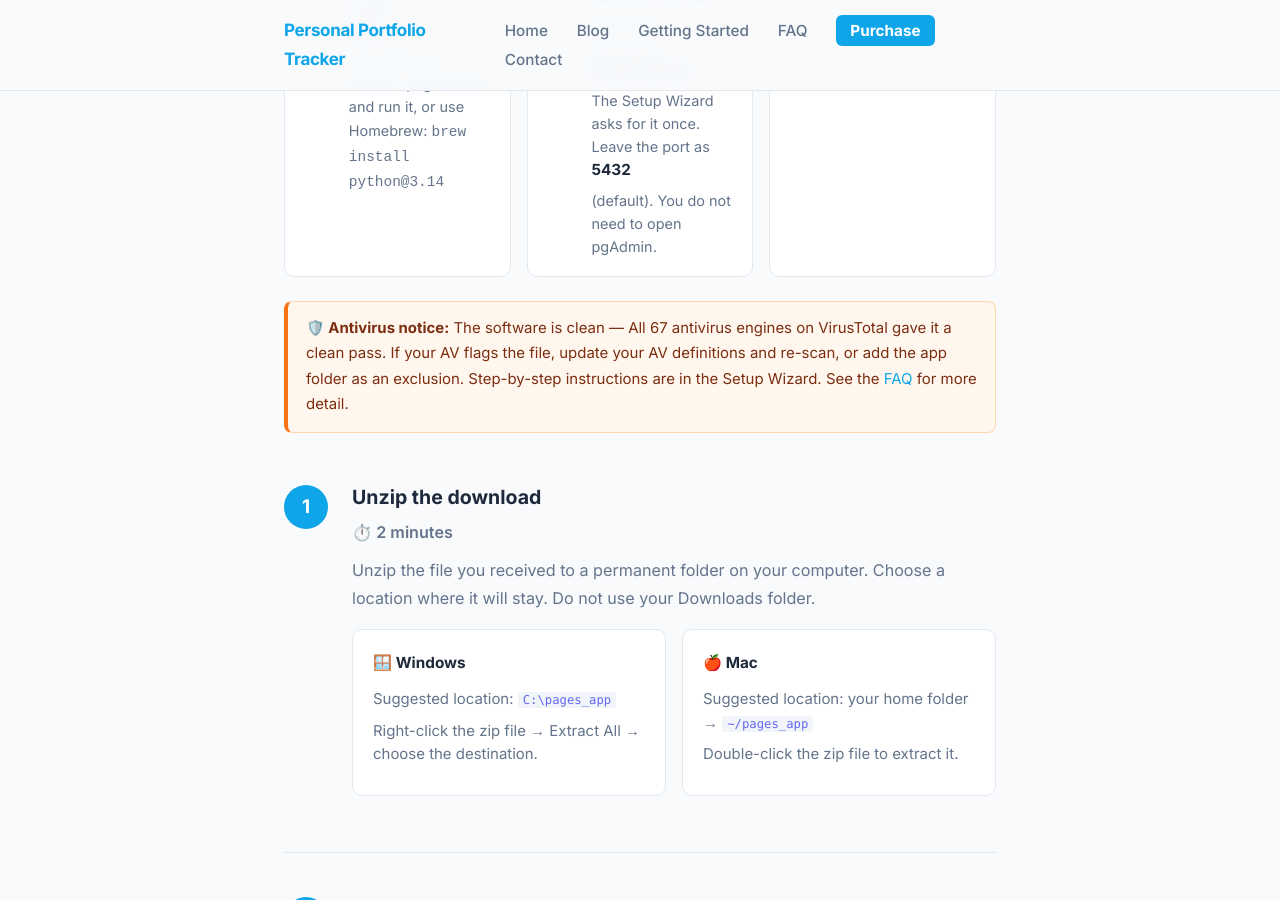
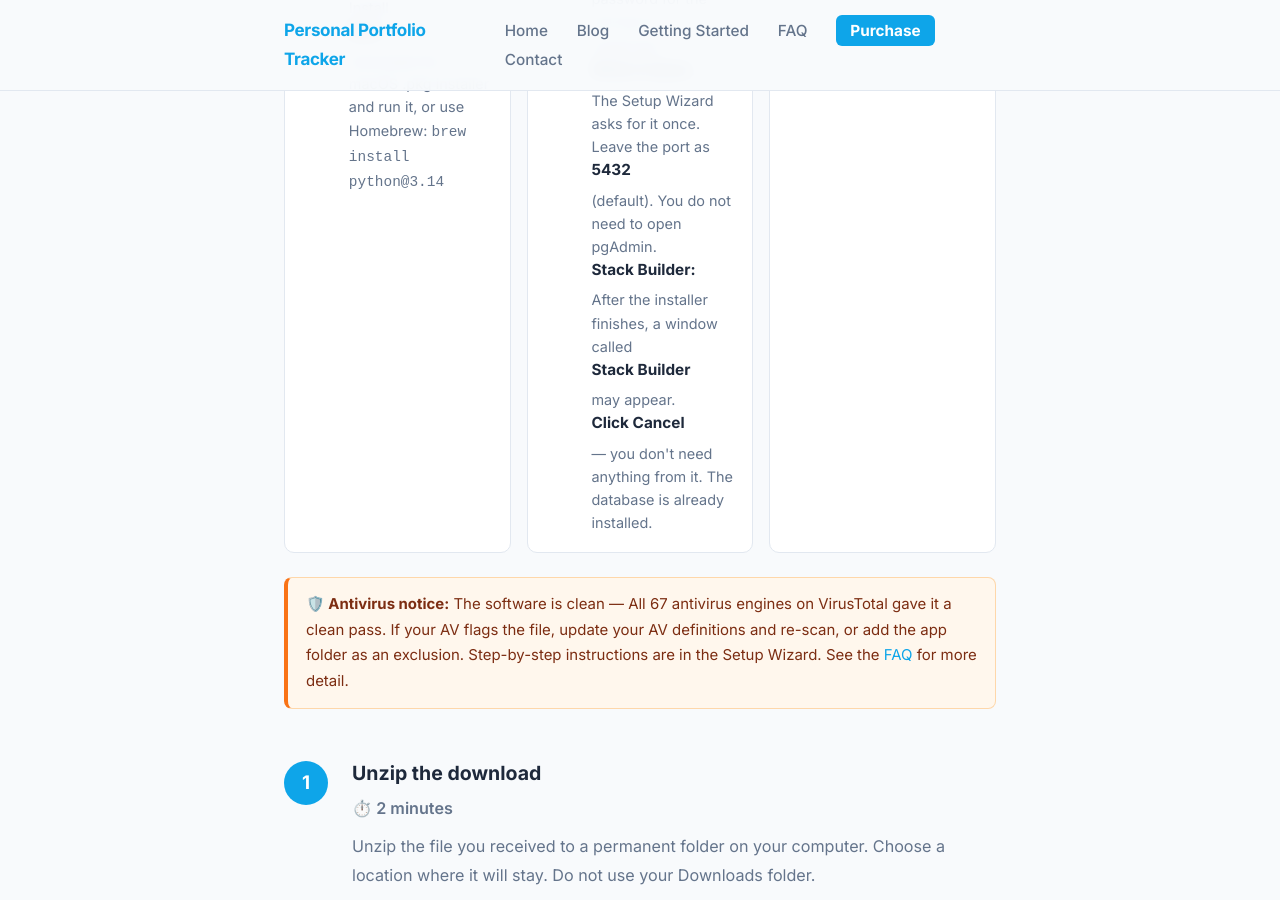
Before and after one commit to srikrishna2024/portfolio-tracker-blog, a Jekyll site: the page built from getting-started/index.html, in a window 1280 px wide and 900 px high, scrolled down 850 px. Built offline with Jekyll 4.4.1, drawn with Linux system fonts in a browser that asks for light colours.

Commit message:
add Stack Builder note: click Cancel, not needed for the app

```diff
--- a/getting-started/index.html
+++ b/getting-started/index.html
@@ -34,6 +34,7 @@ title: Getting Started
           <p>Download from <a href="https://www.postgresql.org/download/" target="_blank" rel="noopener">postgresql.org</a>. Run the installer and click Next on every screen keeping all defaults.</p>
           <p>On the <strong>Password</strong> screen, set a password for the <code>postgres</code> superuser. <strong>Write it down.</strong> The Setup Wizard asks for it once.</p>
           <p>Leave the port as <strong>5432</strong> (default). You do not need to open pgAdmin.</p>
+          <p><strong>Stack Builder:</strong> After the installer finishes, a window called <strong>Stack Builder</strong> may appear. <strong>Click Cancel</strong> — you don't need anything from it. The database is already installed.</p>
         </div>
       </div>
       <div class="gs-prereq-card">
```
